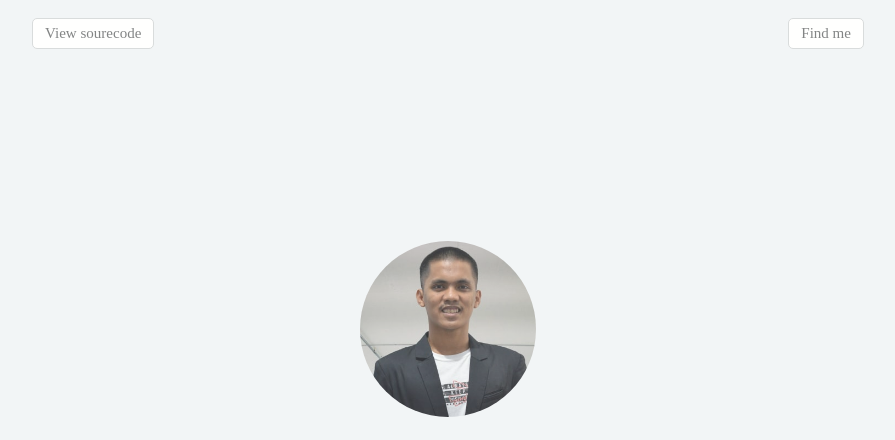
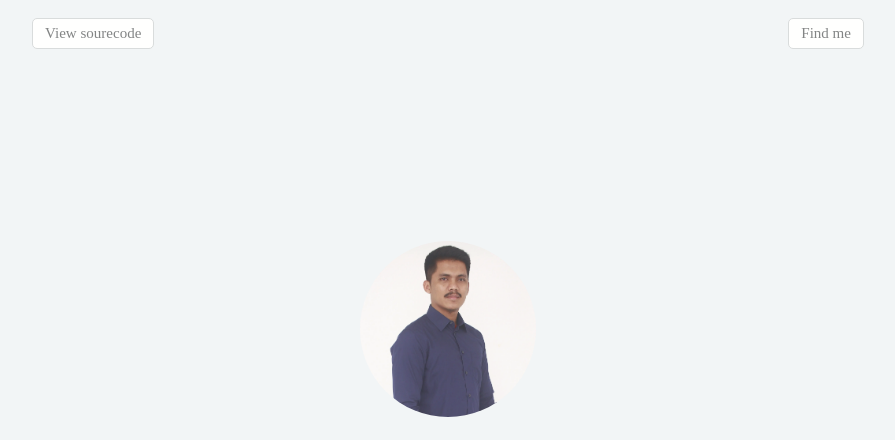
Before and after one commit to Dinel13/Dinel13.github.io, a plain HTML site: page index.html in a window 1280 px wide. Shown: the top 440 px of the page, without its empty margins (192-1087 px from the left). Drawn offline with Linux system fonts and the light colour scheme.

Commit message:
new image

```diff
--- a/index.html
+++ b/index.html
@@ -158,7 +158,7 @@
       </header>
       <main class="flex flex-col items-center my-main">
         <div class="image-wrap">
-          <img src="me-min.jpeg" alt="Your Image" class="image-profile" />
+          <img src="me-min.webp" alt="Your Image" class="image-profile" />
         </div>
         <h1
           style="
```
Also changed, not shown: me-min.webp (renamed from _MG_3111-min.webp).
